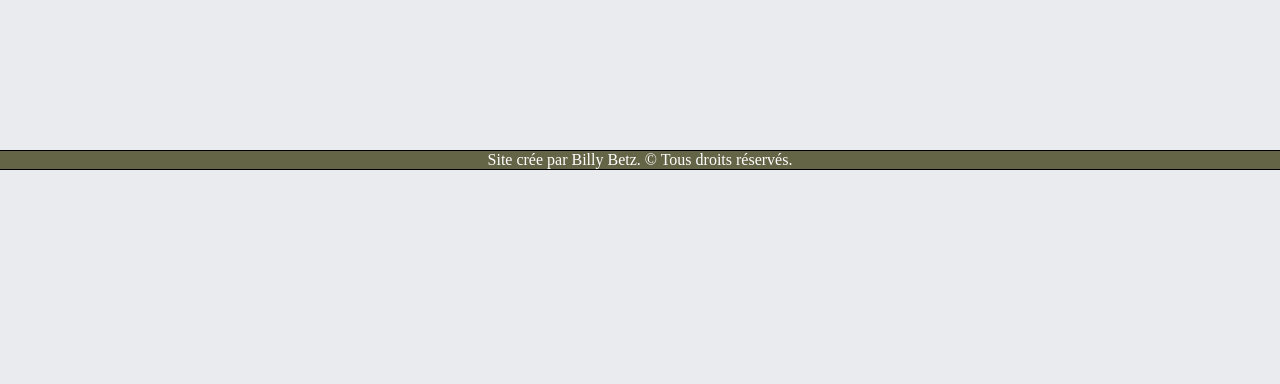
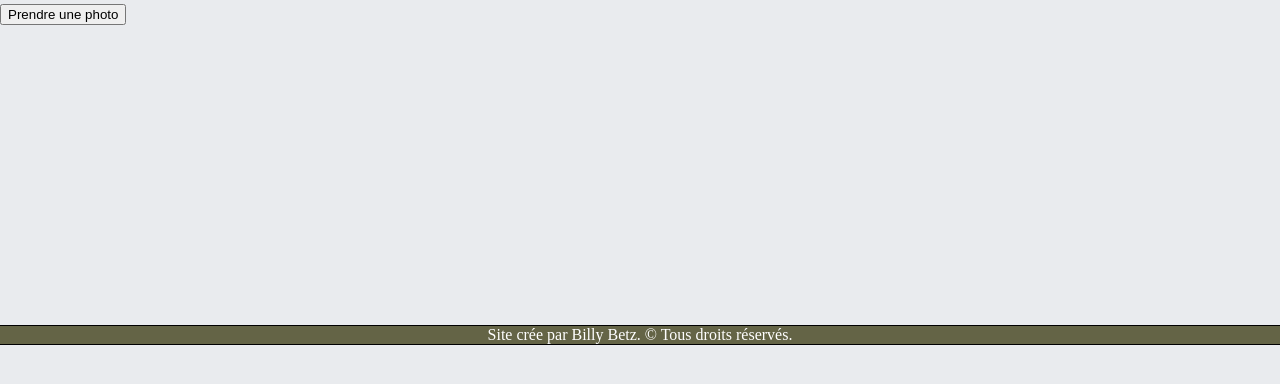
Before and after one commit to billybetz/Camagru, a PHP site: page / in a window 1280 px wide. Shown: the part 215-599 px from the top of the page. Run offline with PHP 8.4, Linux system fonts and the light colour scheme.

Commit message:
ajout du script pour camera, a verifier.

```diff
--- a/css/style.css
+++ b/css/style.css
@@ -15,7 +15,7 @@ Rappel :	balise existante -> NAME{}
 	- Billy Betz -
 */
 
-/* class existantes */
+/* classes existantes */
 
 html, body
 {
@@ -28,6 +28,13 @@ a
 {
 	text-decoration:none;
 
+}
+
+/* classes sur toutes les pages */
+
+.main
+{
+  min-width: 860px;
 }
 
 /*-_-_-_-_- header -_-_-_-_-*/
@@ -130,10 +137,16 @@ a
 
 /*-_-_-_-_- index.php -_-_-_-_-*/
 
-.main
+.photo_creation
 {
-  min-width: 860px;
+
 }
+
+.photo_apercu
+{
+
+}
+
 
 /*-_-_-_-_- login.php - register.php - set_new_pass.php  -_-_-_-_-*/
 
--- a/index.php
+++ b/index.php
@@ -6,7 +6,42 @@
 
 <div class="main" >
 	<div class="photo_creation">
+		<video id="video"></video>
+		<canvas id="canvas"></canvas><br>
+		<button onclick="take_photo()">Prendre une photo</button>
+		<script>
+			var video = document.getElementById('video');
+			var canvas = document.getElementById('canvas');
+			var context = canvas.getContext('2d');
 
+			navigator.getUserMedia = navigator.getUserMedia ||
+				navigator.webKitGetUserMedia || navigator.mozGetUserMedia || navigator.oGetUserMedia ||
+				navigator.msGetUserMedia;
+
+			if (navigator.getUserMedia)
+			{
+				nagigator.getUserMedia({video:true}, streamWebCam, throwError);
+			}
+
+			function streaWebCam (stream)
+			{
+				video.src = window.url.createObjectURL(stream);
+				video.play();
+			}
+
+			function throwError(e)
+			{
+				alert(e.name);
+			}
+
+			function take_photo()
+			{
+				canvas.width = video.clientWidth;
+				canvas.height = video.clientHeight;
+				context.drawImage(video, 0, 0);
+			}
+
+		</script>
 	</div>
 	<div class="photo_apercu">
 
--- a/login.php
+++ b/login.php
@@ -51,7 +51,7 @@
 			<label>*mot de passe : </label> <br> <input type="password" name="mdp"/>
 			<br>
 			<div class="forget_mdp">
-				<a href="set_new_pass.php">mot de passe oublié ?</a>
+				<a href="forget_pass.php">mot de passe oublié ?</a>
 			</div>
 			<button class="log-sub" type="submit" name="submit" value="OK" >Se connecter</button>
 			<br>
```
Also changed, not shown: forget_pass.php (renamed from set_new_pass.php).
